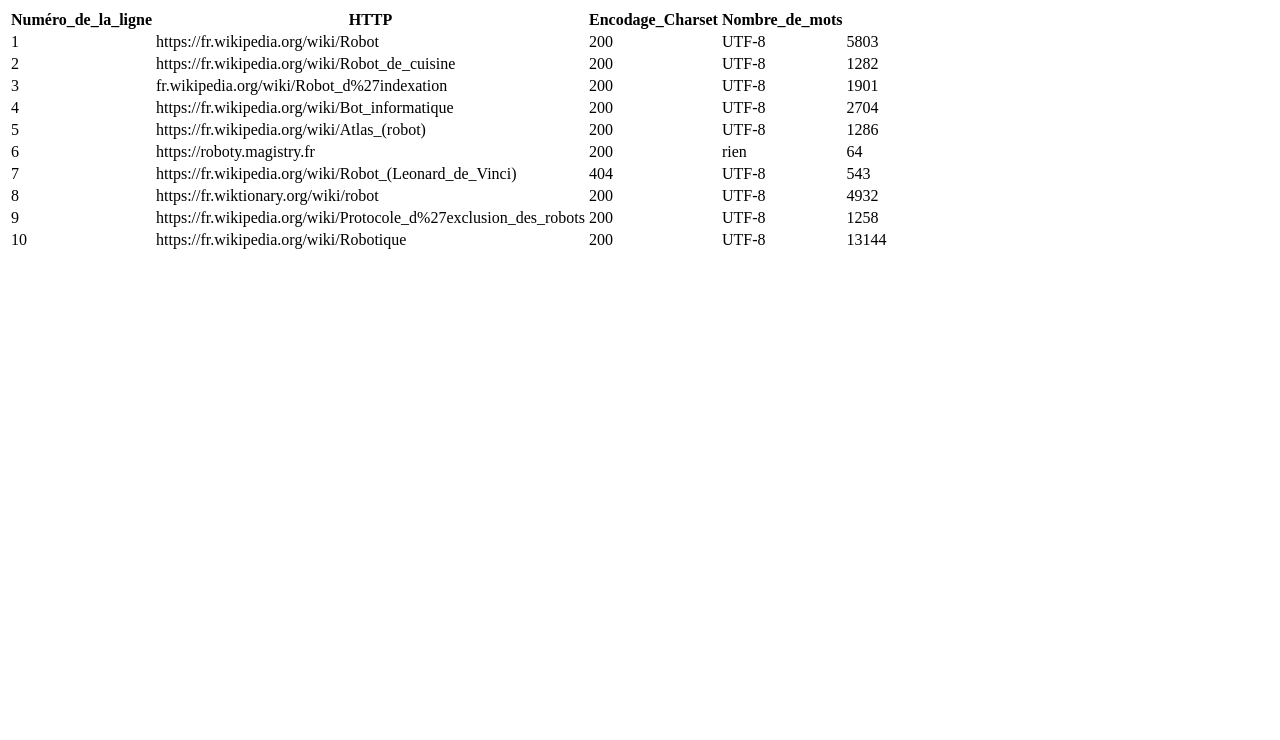
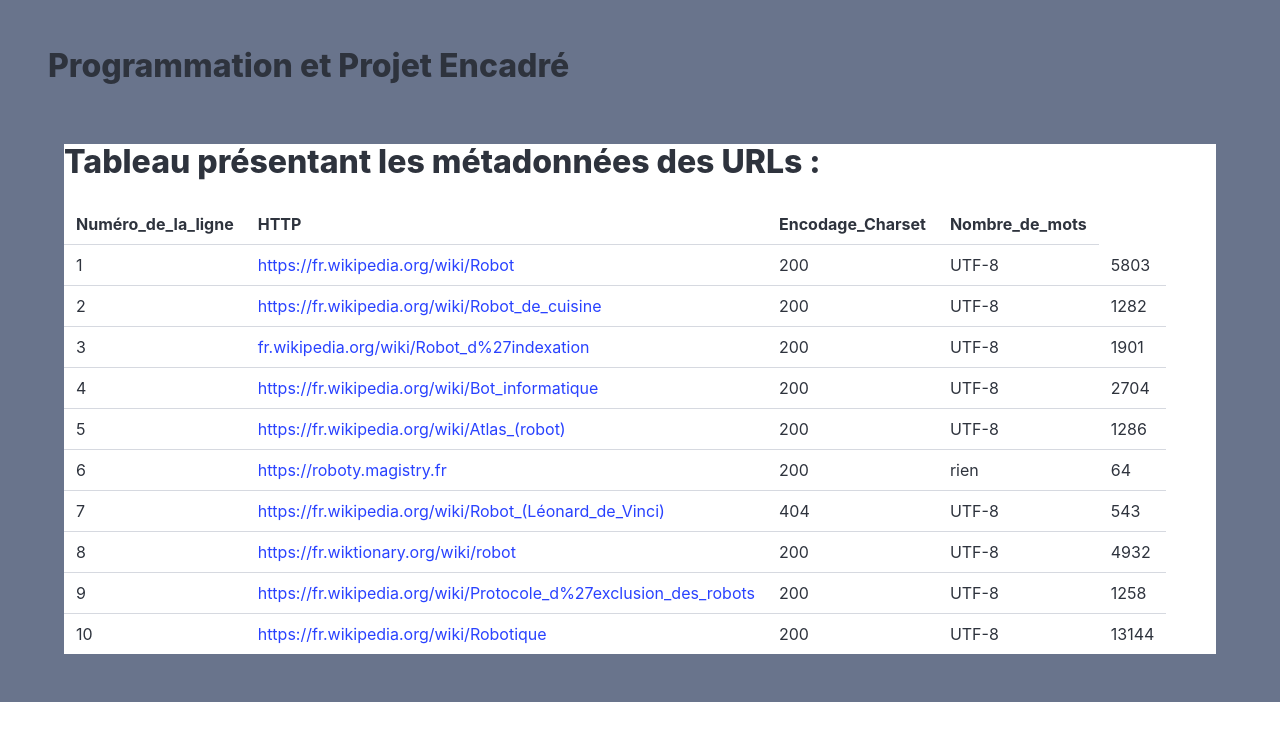
Before and after one commit to helenyanga/PPE1-2025, a plain HTML site: page miniprojet/tableaux/tableau_data.html in a window 1280 px wide. Drawn offline with nearby package versions, Linux system fonts and the light colour scheme.

Commit message:
Add links to URLs in tableau_data.html

```diff
--- a/miniprojet/tableaux/tableau_data.html
+++ b/miniprojet/tableaux/tableau_data.html
@@ -2,9 +2,25 @@
 <html>
     <head>
         <meta charset="UTF-8">
+        <meta name="viewport" content="width=device-width, initial-scale=1">
+        <link rel="stylesheet" href="https://cdn.jsdelivr.net/npm/bulma@1.0.2/css/versions/bulma-no-dark-mode.min.css">
     </head>
-    <body>
-        <table>
+    <body> <section class="section has-background-grey">
+      <h1 class="title">
+       Programmation et Projet Encadré
+       <br>
+       <br>
+      </h1>
+      <div class="container has-background-white">
+       <div class="hero has-text-centered">
+        <div class"hero-body">
+        </div>
+       </div>
+        <h2 class="title">
+         Tableau présentant les métadonnées des URLs :
+        </h2>
+        <table class="table">
+          <tbody>
             <tr>
                 <th>Numéro_de_la_ligne</th>
                 <th>HTTP</th>
@@ -13,71 +29,92 @@
             </tr>
             <tr>
                 <td>1</td>
-                <td>https://fr.wikipedia.org/wiki/Robot</td>
+                <td>
+                    <a href="https://fr.wikipedia.org/wiki/Robot">https://fr.wikipedia.org/wiki/Robot</a>
+                </td>
                 <td>200</td>
                 <td>UTF-8</td>
                 <td>5803</td>
              </tr>
              <tr>
              <td>2</td>
-                <td>https://fr.wikipedia.org/wiki/Robot_de_cuisine</td>
+                <td>
+                     <a href="https://fr.wikipedia.org/wiki/Robot_de_cuisine">https://fr.wikipedia.org/wiki/Robot_de_cuisine</a>
+                </td>
                 <td>200</td>
                 <td>UTF-8</td>
                 <td>1282</td>
              </tr>
              <tr>
                 <td>3</td>
-                <td>fr.wikipedia.org/wiki/Robot_d%27indexation</td>
+                <td>
+                     <a href="fr.wikipedia.org/wiki/Robot_d%27indexation">fr.wikipedia.org/wiki/Robot_d%27indexation</a>
+                </td>
                 <td>200</td>
                 <td>UTF-8</td>
                 <td>1901</td>
               </tr>
             <tr>
                 <td>4</td>
-                <td>https://fr.wikipedia.org/wiki/Bot_informatique</td>
+                <td>
+                     <a href="https://fr.wikipedia.org/wiki/Bot_informatique">https://fr.wikipedia.org/wiki/Bot_informatique</a>
+                </td>
                 <td>200</td>
                 <td>UTF-8</td>
                 <td>2704</td>
             </tr>
             <tr>
                 <td>5</td>
-                <td>https://fr.wikipedia.org/wiki/Atlas_(robot)</td>
+                <td>
+                    <a href="https://fr.wikipedia.org/wiki/Atlas_(robot)">https://fr.wikipedia.org/wiki/Atlas_(robot)</a>
+                </td>
                 <td>200</td>
                 <td>UTF-8</td>
                 <td>1286</td>
             </tr>
             <tr>
                 <td>6</td>
-                <td>https://roboty.magistry.fr</td>
+                <td>
+                     <a href="https://roboty.magistry.fr">https://roboty.magistry.fr</a>
+                </td>
                 <td>200</td>
                 <td>rien</td>
                 <td>64</td>
             </tr>
             <tr>
                 <td>7</td>
-                <td>https://fr.wikipedia.org/wiki/Robot_(Leonard_de_Vinci)</td>
+                <td>
+                     <a href="https://fr.wikipedia.org/wiki/Robot_(Léonard_de_Vinci)">https://fr.wikipedia.org/wiki/Robot_(Léonard_de_Vinci)</a>
+                </td>
                 <td>404</td>
                 <td>UTF-8</td>
                 <td>543</td>
             </tr>
             <tr>
                 <td>8</td>
-                <td>https://fr.wiktionary.org/wiki/robot</td>
+                <td>
+                    <a href="https://fr.wiktionary.org/wiki/robot">https://fr.wiktionary.org/wiki/robot</a>
+                </td>
                 <td>200</td>
                 <td>UTF-8</td>
                 <td>4932</td>
             </tr>
             <tr>
                 <td>9</td>
-                <td>https://fr.wikipedia.org/wiki/Protocole_d%27exclusion_des_robots</td>
+                <td>
+                    <a href="https://fr.wikipedia.org/wiki/Protocole_d%27exclusion_des_robots">https://fr.wikipedia.org/wiki/Protocole_d%27exclusion_des_robots</a>
+                </td>
                 <td>200</td>
                 <td>UTF-8</td>
                 <td>1258</td>
             </tr>
             <tr>
                 <td>10</td>
-                <td>https://fr.wikipedia.org/wiki/Robotique</td>
+                <td>
+                    <a href="https://fr.wikipedia.org/wiki/Robotique">https://fr.wikipedia.org/wiki/Robotique</a>
+                </td>
                 <td>200</td>
                 <td>UTF-8</td>
                 <td>13144</td>
             </tr>
+          </tbody>
```
